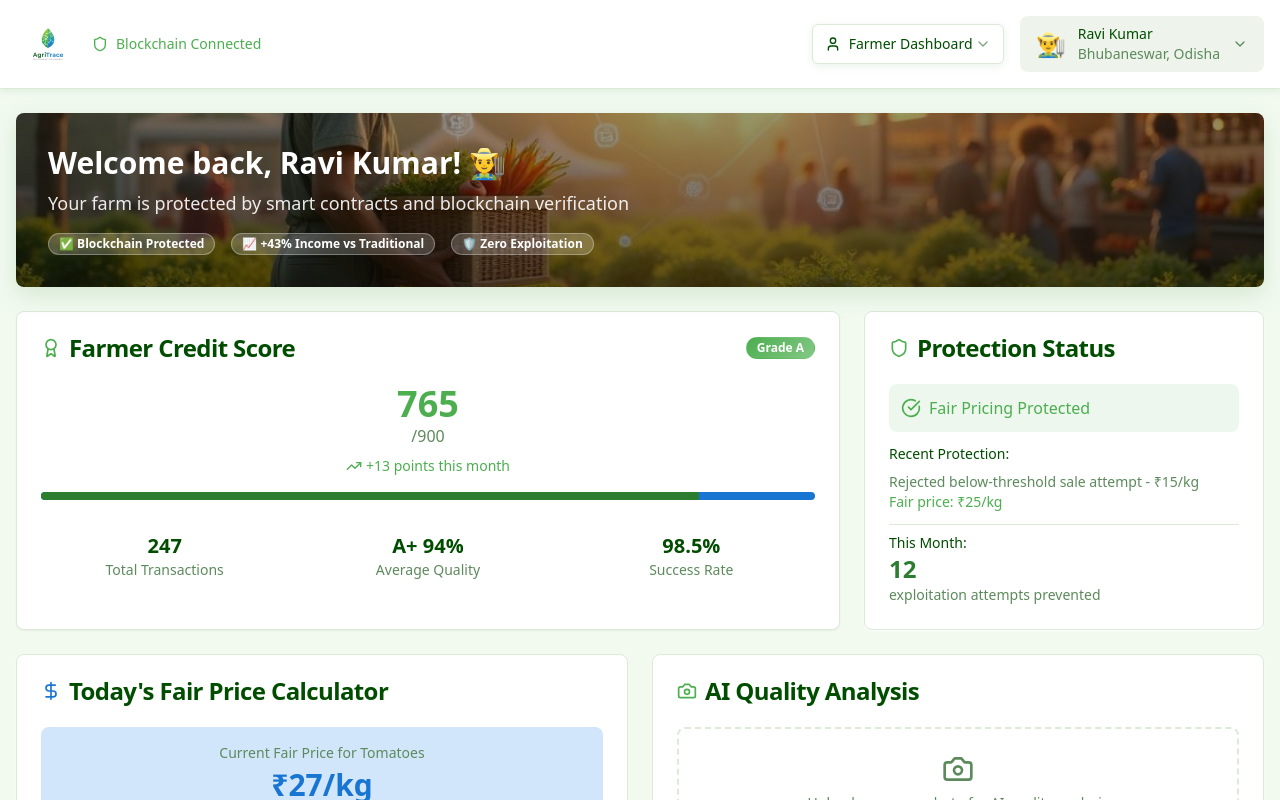
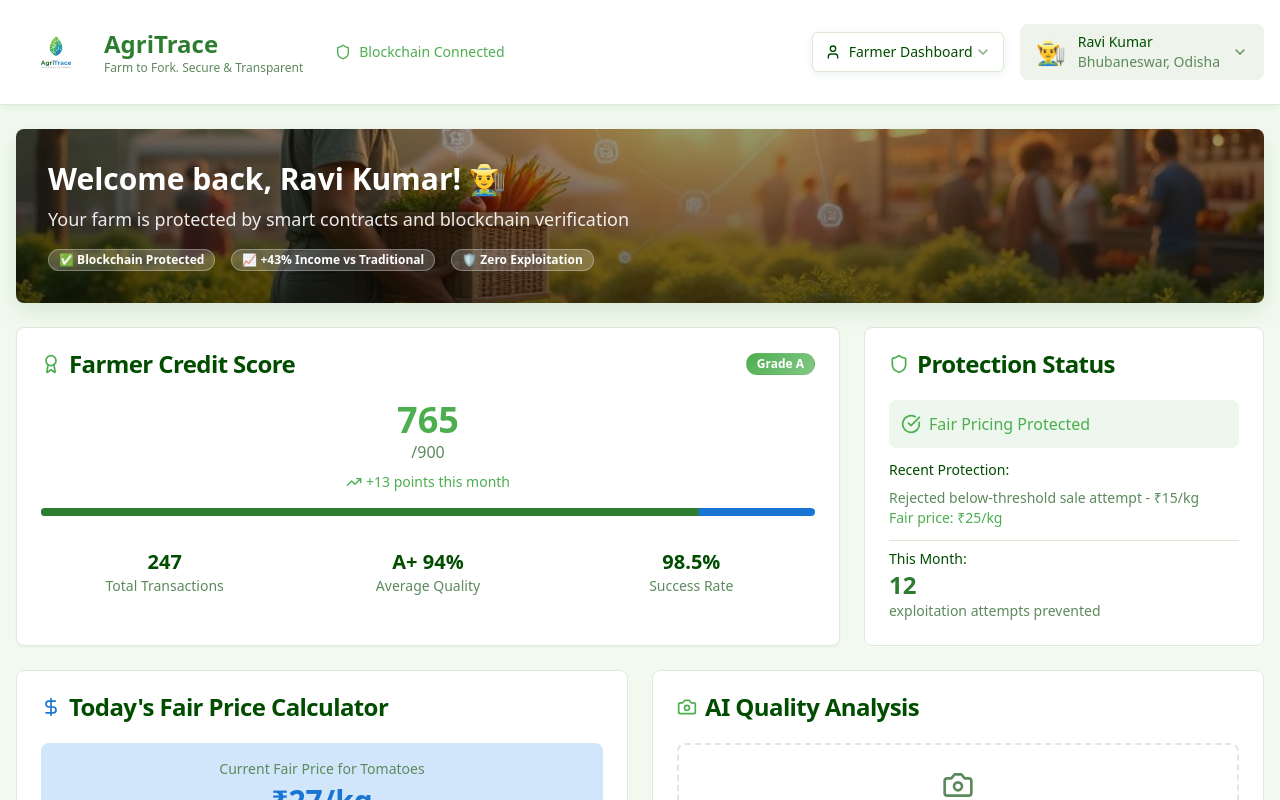
Before and after one commit to sairaj15/farm-chain-fair-87cdae50, a React (Vite) app: page / in a window 1280 px wide. Shown: the top 800 px of the page. Built offline with nearby package versions, Linux system fonts and the light colour scheme; the HTML template or start-up script is replaced by a standard one.

Commit message:
Adjust header logo size

```diff
--- a/src/components/Header.tsx
+++ b/src/components/Header.tsx
@@ -25,16 +25,26 @@ const Header: React.FC<HeaderProps> = ({ currentRole, onRoleChange }) => {
     <header className="bg-card border-b border-border shadow-card sticky top-0 z-50">
       <div className="container mx-auto px-4 py-3">
         <div className="flex items-center justify-between">
-          {/* Logo */}
-          <div className="flex items-center gap-3">
-            <img
-              src="/src/assets/agritrace-logo-new.png"
-              alt="AgriTrace"
-              className="h-16 w-auto"
-            />
+          {/* Logo and Brand */}
+          <div className="flex items-center gap-6">
+            <div className="flex items-center gap-4 py-2 px-2">
+              <img
+                src="/src/assets/agritrace-logo-new.png"
+                alt="AgriTrace"
+                className="h-12 w-auto sm:h-14 md:h-16 flex-shrink-0"
+              />
+              <div className="flex flex-col">
+                <h1 className="text-xl sm:text-2xl font-bold text-primary">
+                  AgriTrace
+                </h1>
+                <p className="text-xs text-muted-foreground hidden sm:block">
+                  Farm to Fork. Secure & Transparent
+                </p>
+              </div>
+            </div>
             <div className="flex items-center gap-2 text-sm">
               <Shield className="h-4 w-4 text-success" />
-              <span className="text-success font-medium">Blockchain Connected</span>
+              <span className="text-success font-medium hidden sm:inline">Blockchain Connected</span>
             </div>
           </div>
 
```
